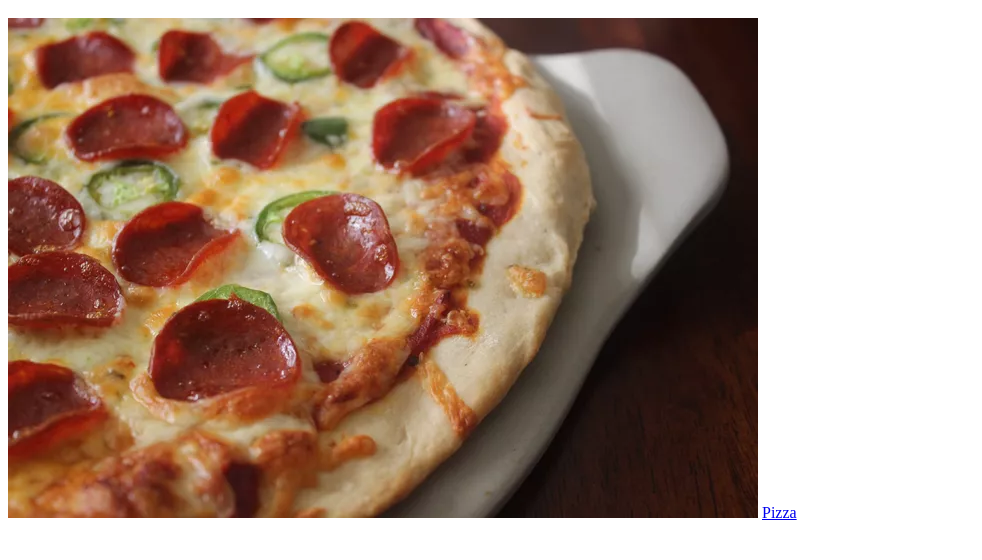
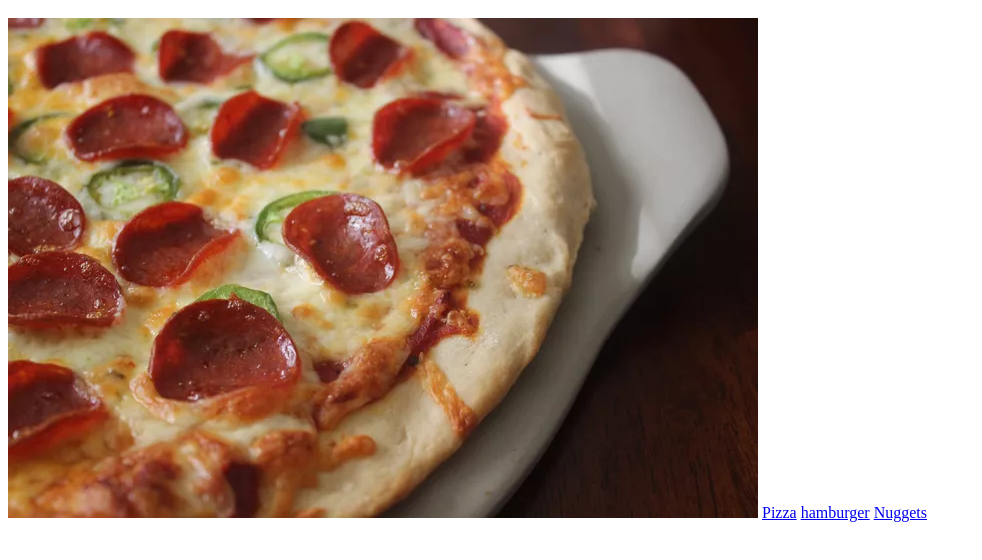
Before and after one commit to Polarbooom/odin-recipes, a plain HTML site: page index.html in a window 1280 px wide. Shown: the part 48-608 px from the top of the page, without its empty margins (0-982 px from the left). Drawn offline with Linux system fonts and the light colour scheme.

Commit message:
Added two new links for two new recipes

```diff
--- a/index.html
+++ b/index.html
@@ -8,5 +8,7 @@
         <h1>Odin Recipes</h1>
         <img src="Images/Quick-and-Easy-Pizza-Crust2-2000-d38b79fa6b8e4a23ab9dac62dd7afff8.webp" alt="Pizza">
         <a href="recipes/pizza.html">Pizza</a>
+        <a href="recipes/hamburger.html">hamburger</a>
+        <a href="recipes/Nuggets.html">Nuggets</a>
     </body>
 </html>
```
